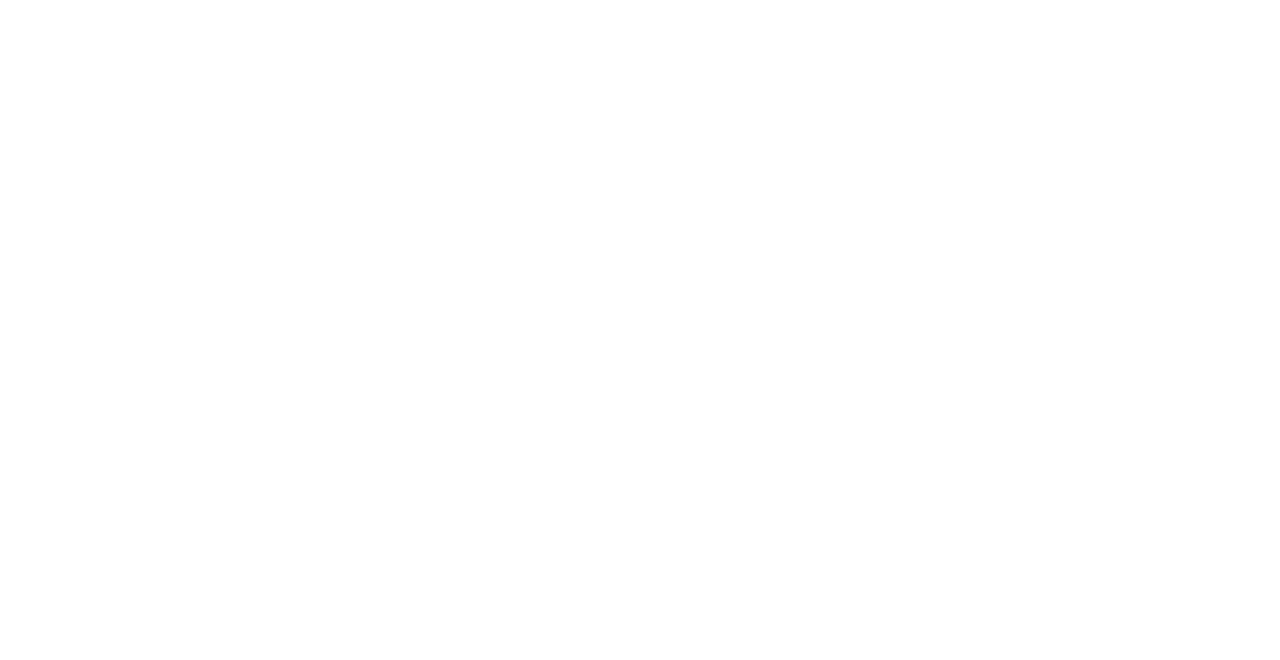
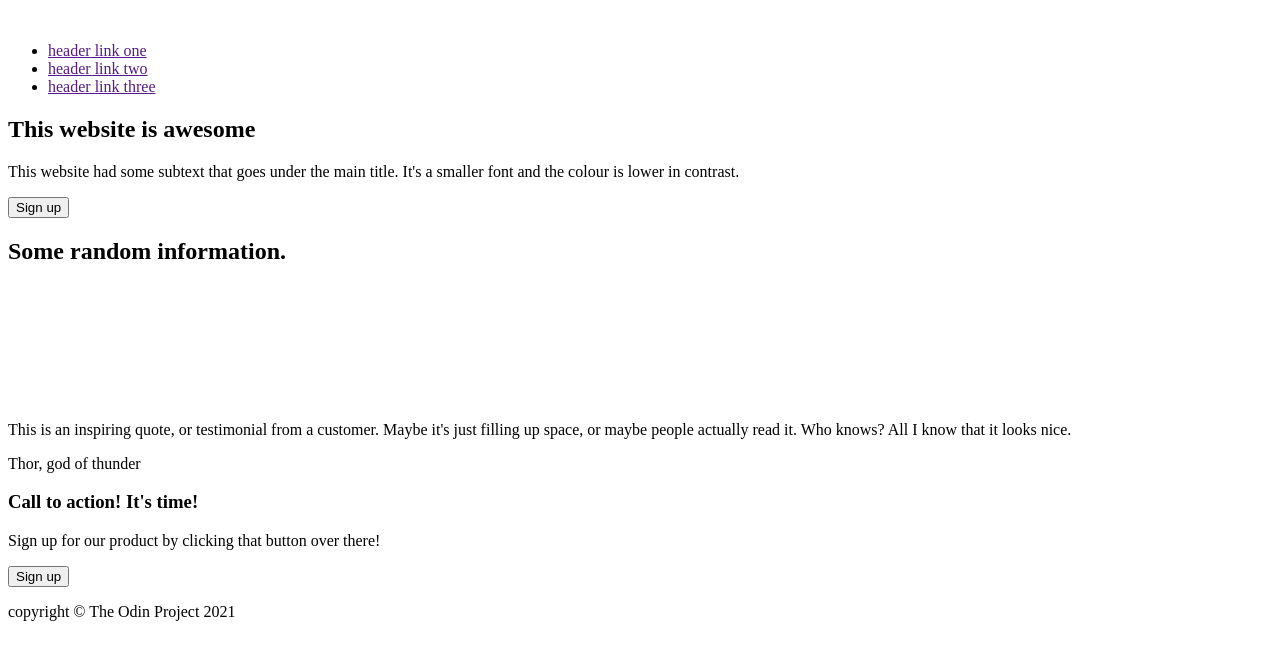
Before and after one commit to KellyHuli/odin-css-landing-page, a plain HTML site: page index.html in a window 1280 px wide. Drawn offline with Linux system fonts and the light colour scheme.

Commit message:
Add sub layout per section

```diff
--- a/index.html
+++ b/index.html
@@ -7,16 +7,59 @@
     <title>Odin css landing page</title>
 </head>
 <body>
-    <header></header>
+    <header>
+        <img src="" alt="">
+        <nav>
+            <ul>
+                <li><a href="">header link one</a></li>
+                <li><a href="">header link two</a></li>
+                <li><a href="">header link three</a></li>
+            </ul>
+        </nav>
+    </header>
 
-    <section></section>
+    <section>
+        <h1>This website is awesome</h1>
+        <p>This website had some subtext that goes under the main title. It's a smaller font and the colour is lower in contrast.</p>
+        <button>Sign up</button>
+        <img src="" alt="">
+    </section>
 
-    <section></section>
+    <section>
+        <h2>Some random information.</h2>
+        <div>
+            <img src="" alt="">
+            <p></p>
+        </div>
+        <div>
+            <img src="" alt="">
+            <p></p>
+        </div>
+        <div>
+            <img src="" alt="">
+            <p></p>
+        </div>
+        <div>
+            <img src="" alt="">
+            <p></p>
+        </div>
+    </section>
 
-    <section></section>
+    <section>
+        <p>This is an inspiring quote, or testimonial from a customer. Maybe it's just filling up space, or maybe people actually read it. Who knows? All I know that it looks nice.</p>
+        <p>Thor, god of thunder</p>
+    </section>
 
-    <section></section>
+    <section>
+        <div>
+            <h3>Call to action! It's time!</h3>
+            <p>Sign up for our product by clicking that button over there!</p>
+            <button>Sign up</button>
+        </div>
+    </section>
 
-    <footer></footer>
+    <footer>
+        <p>copyright &#169; The Odin Project 2021</p>
+    </footer>
 </body>
 </html>
```
